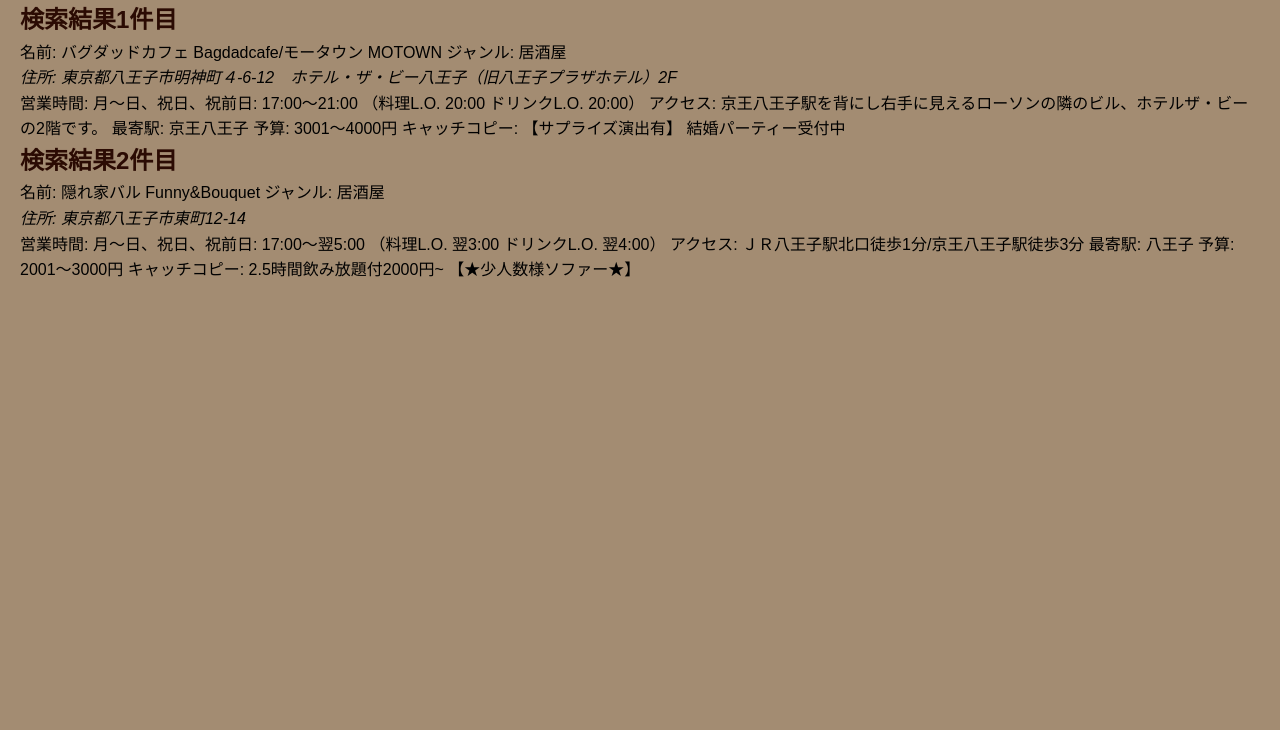
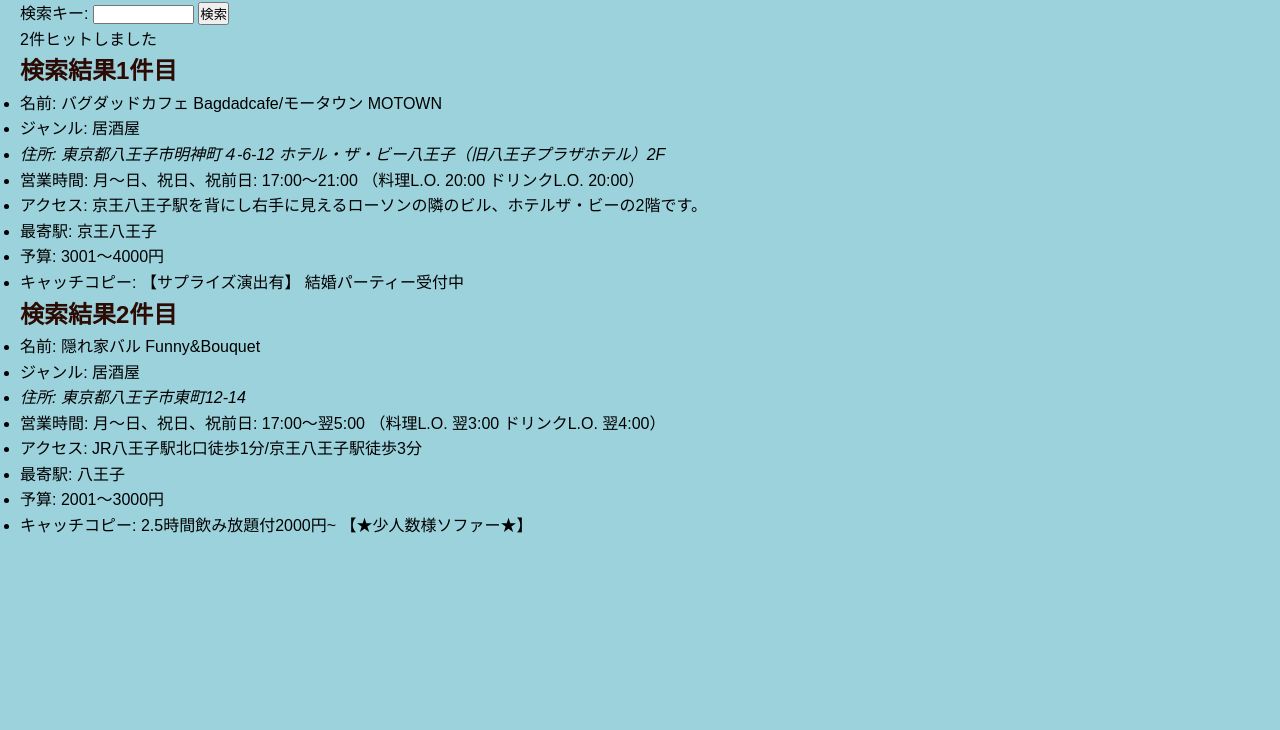
Before and after one commit to G485002024/medialabo, a plain HTML site: page project.html in a window 1280 px wide. Shown: the part 70-800 px from the top of the page. Drawn offline with Linux system fonts and the light colour scheme.

Commit message:
第5回変更

```diff
--- a/project.css
+++ b/project.css
@@ -7,7 +7,7 @@
     font-family: sans-serif;
     font-size: 16px;
     color: black;
-    background-color: #a38c72;
+    background-color: #9cd2dc;
     line-height: 1.6;
     padding: 20px;
 }
@@ -16,7 +16,7 @@
     color: inherit;
 }
 h1 {
-    color: rgb(231, 36, 43);
+    color: rgb(79, 130, 224);
 }
 h2 {
     color: rgb(43, 11, 3);
--- a/project.html
+++ b/project.html
@@ -8,24 +8,33 @@
   </head>
   <body>
     <h1>グルメ情報</h1>
+    <label for="kensaku">検索キー: </label>
+    <input type="text" name="kensaku" id="kensaku" size="10">
+    <button id="print">検索</button>
+    <p id="message">2件ヒットしました</p>
     <h2>検索結果1件目</h2>
-    <name>名前: バグダッドカフェ Bagdadcafe/モータウン MOTOWN</name>
-    <genre.name>ジャンル: 居酒屋</genre.name>
-    <address>住所: 東京都八王子市明神町４-6-12　ホテル・ザ・ビー八王子（旧八王子プラザホテル）2F</address>
-    <open>営業時間: 月～日、祝日、祝前日: 17:00～21:00 （料理L.O. 20:00 ドリンクL.O. 20:00）</open>
-    <access>アクセス: 京王八王子駅を背にし右手に見えるローソンの隣のビル、ホテルザ・ビーの2階です。</access>
-    <station_name>最寄駅: 京王八王子</station_name>
-    <budget.name>予算: 3001～4000円</budget.name>
-    <catch>キャッチコピー: 【サプライズ演出有】 結婚パーティー受付中</catch>
+    <ul id="gurume">
+    <li><name>名前: バグダッドカフェ Bagdadcafe/モータウン MOTOWN</name></li>
+    <li><genre.name>ジャンル: 居酒屋</genre.name></li>
+    <li><address>住所: 東京都八王子市明神町４-6-12 ホテル・ザ・ビー八王子（旧八王子プラザホテル）2F</address></li>
+    <li><open>営業時間: 月～日、祝日、祝前日: 17:00～21:00 （料理L.O. 20:00 ドリンクL.O. 20:00）</open></li>
+    <li><access>アクセス: 京王八王子駅を背にし右手に見えるローソンの隣のビル、ホテルザ・ビーの2階です。</access></li>
+    <li><station_name>最寄駅: 京王八王子</station_name></li>
+    <li><budget.name>予算: 3001～4000円</budget.name></li>
+    <li><catch>キャッチコピー: 【サプライズ演出有】 結婚パーティー受付中</catch></li>
+    </ul>
+
     <h2>検索結果2件目</h2>
-    <name>名前: 隠れ家バル Funny&Bouquet</name>
-    <genre.name>ジャンル: 居酒屋</genre.name>
-    <address>住所: 東京都八王子市東町12-14</address>
-    <open>営業時間: 月～日、祝日、祝前日: 17:00～翌5:00 （料理L.O. 翌3:00 ドリンクL.O. 翌4:00）</open>
-    <access>アクセス: ＪＲ八王子駅北口徒歩1分/京王八王子駅徒歩3分</access>
-    <station_name>最寄駅: 八王子</station_name>
-    <budget.name>予算: 2001～3000円</budget.name>
-    <catch>キャッチコピー: 2.5時間飲み放題付2000円~ 【★少人数様ソファー★】</catch>
+    <ul id="gurume2">
+    <li><name>名前: 隠れ家バル Funny&Bouquet</name></li>
+    <li><genre.name>ジャンル: 居酒屋</genre.name></li>
+    <li><address>住所: 東京都八王子市東町12-14</address></li>
+    <li><open>営業時間: 月～日、祝日、祝前日: 17:00～翌5:00 （料理L.O. 翌3:00 ドリンクL.O. 翌4:00）</open></li>
+    <li><access>アクセス: JR八王子駅北口徒歩1分/京王八王子駅徒歩3分</access></li>
+    <li><station_name>最寄駅: 八王子</station_name></li>
+    <li><budget.name>予算: 2001～3000円</budget.name></li>
+    <li><catch>キャッチコピー: 2.5時間飲み放題付2000円~ 【★少人数様ソファー★】</catch></li>
+    </ul>
 <img src=""images alt="" width="500">
 </body>
 </html>
```
Also changed, not shown: index.html (+6 -2 lines), practice-dom2/dom2-exercise.js (+21 -0 lines), practice-dom2/dom2-intro.html (+1 -0 lines), practice-dom2/dom2-intro.js (added, +45 -0 lines).
